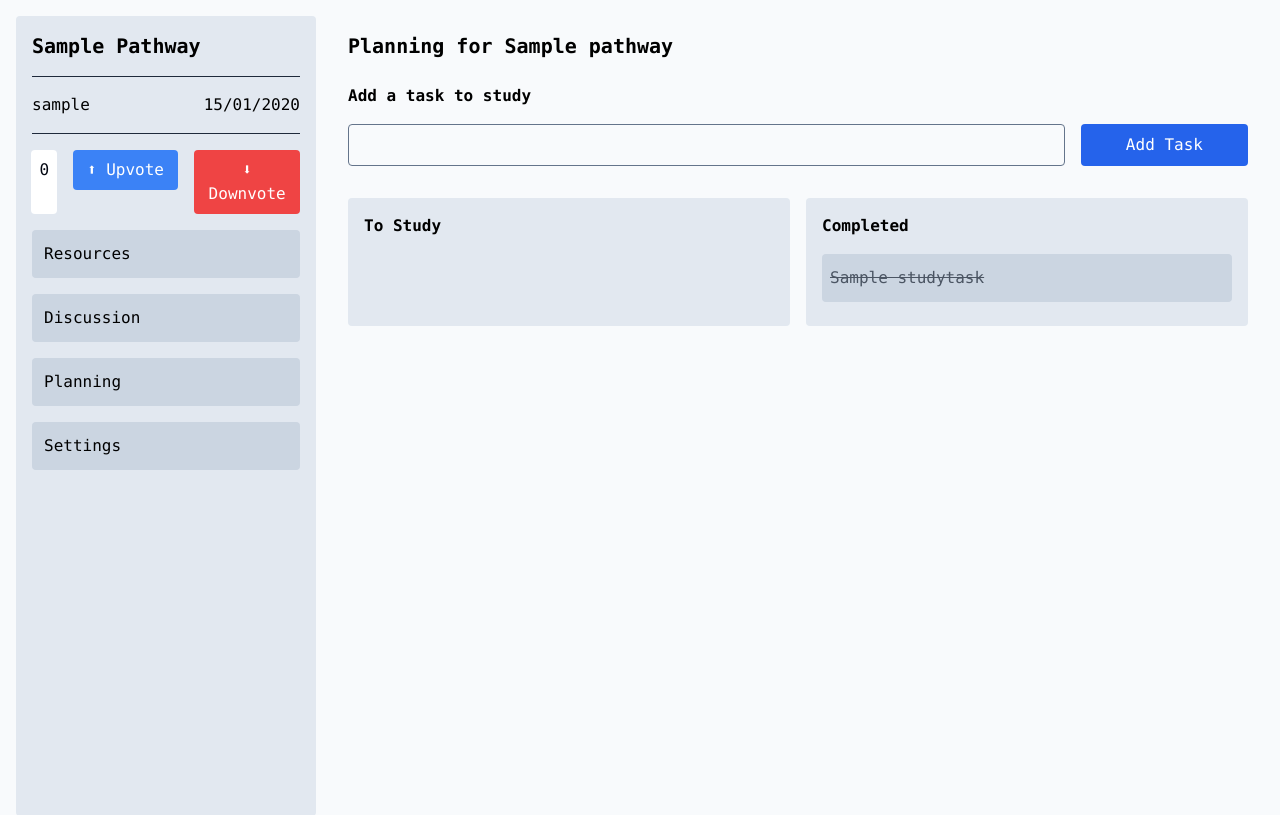
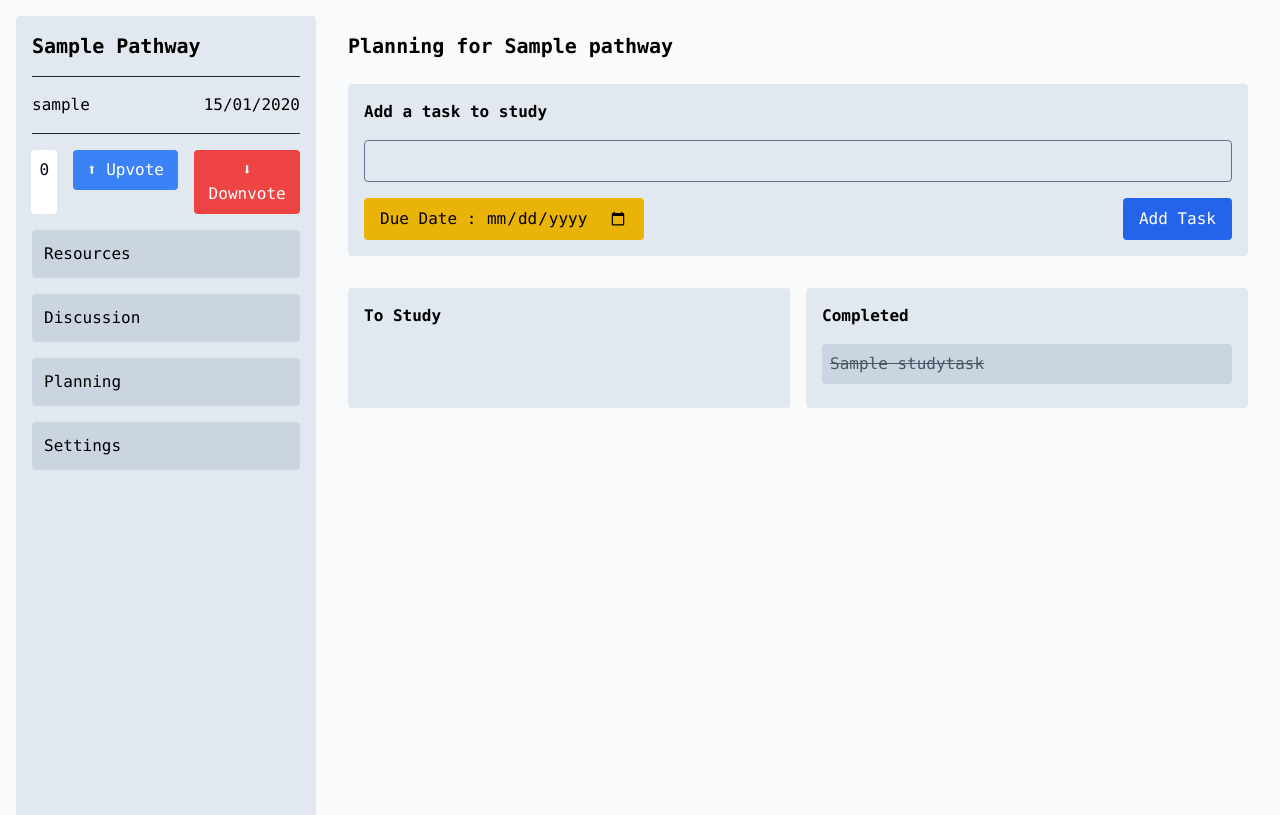
Before and after one commit to sd4483/Pathways, a Django app: page /pathways/pathway/1/planning/ in a window 1280 px wide. Shown: the part 60-875 px from the top of the page. Run offline with Django 4.2, Linux system fonts and the light colour scheme; a user stored in the database is signed in; tables that the repository leaves empty hold one stand-in row (values such as "Sample post").

Commit message:
Due dates for tasks
Due dates can be set for tasks. Stylised the task management a bit.

```diff
--- a/pathways/forms.py
+++ b/pathways/forms.py
@@ -79,10 +79,13 @@ class TextResourceForm(forms.ModelForm):
 
 
 class StudyTaskForm(forms.ModelForm):
+    due_date = forms.DateField(widget=forms.DateInput(attrs={'type': 'date'}))
     class Meta:
         model = StudyTask
-        fields = ['title']
+        fields = ['title', 'due_date']
 
     def __init__(self, *args, **kwargs):
         super().__init__(*args, **kwargs)
         self.fields['title'].widget.attrs.update({'class': 'w-full py-2 px-4 border border-slate-500 focus:outline-none focus:border-slate-700 text-black block bg-transparent rounded'})
+        self.fields['due_date'].widget.attrs.update({'class': 'bg-transparent focus:outline-none'})
+        self.fields['due_date'].required = False
--- a/pathways/models.py
+++ b/pathways/models.py
@@ -71,3 +71,4 @@ class StudyTask(models.Model):
     title = models.CharField(max_length=200)
     is_completed = models.BooleanField(default=False)
     created_at = models.DateTimeField(auto_now_add=True)
+    due_date = models.DateField(blank=True, null=True)
--- a/pathways/templates/pathways/pathway_comments_template.html
+++ b/pathways/templates/pathways/pathway_comments_template.html
@@ -4,7 +4,7 @@
 <div class="text-xl pb-2 font-bold">Discussion for {{ pathway.title }}</div>
 
 {% if user.is_authenticated %}
-    <!-- Comment form to post a new comment (not a reply) -->
+    <!-- Comment form to post a new comment -->
     <form method="post" action="{% url 'pathway_comments' pathway.id %}">
         {% csrf_token %}
         {{ form.text }}
--- a/pathways/templates/pathways/planning_template.html
+++ b/pathways/templates/pathways/planning_template.html
@@ -6,12 +6,14 @@
 {% if user.is_authenticated %}
 
     <!-- Task Addition Form -->
-    <div class="my-4">
+    <div class="my-4 bg-slate-200 rounded p-4">
         <div class="font-bold pb-2">Add a task to study</div>
         <form method="post" class="flex flex-col">
             {% csrf_token %}
-            <div class="grid grid-cols-5 gap-4 mt-2">
-                <div class="col-span-4">{{ form.title }}</div>
+            <div class="mt-2">{{ form.title }}</div>
+
+            <div class="flex justify-between mt-4">
+                <div class="bg-yellow-500 px-4 py-2 text-black rounded">Due Date : {{ form.due_date }}</div>
                 <button type="submit" class="bg-blue-600 text-white px-4 py-2 rounded">Add Task</button>
             </div>
         </form>
@@ -22,11 +24,14 @@
         <div class="my-4 bg-slate-200 rounded p-4">
             <div class="font-bold pb-2">To Study</div>
             {% for task in to_study_tasks %}
-            <div class="flex justify-between items-center bg-slate-300 rounded p-2 my-2">
-                <span>{{ task.title }}</span>
+            <div class="flex justify-between gap-4 items-center my-2">
+                <div class="flex justify-between items-center bg-slate-300 rounded p-2 w-full">
+                    <span>{{ task.title }}</span>
+                    <span class="text-gray-700 text-sm">Due by {{ task.due_date }}</span>
+                </div>
                 <form method="post" action="{% url 'complete_task' pathway.id task.id %}">
                     {% csrf_token %}
-                    <button type="submit" class="text-white bg-green-600 hover:bg-green-700 rounded px-4 py-1">✓</button>
+                    <button type="submit" class="text-white bg-green-600 hover:bg-green-700 rounded px-4 py-2">✓</button>
                 </form>
             </div>
             {% endfor %}
@@ -36,7 +41,7 @@
         <div class="my-4 bg-slate-200 rounded p-4">
             <div class="font-bold pb-2">Completed</div>
             {% for task in completed_tasks %}
-            <div class="flex justify-between items-center rounded line-through text-gray-600 py-3 px-2 my-2 bg-slate-300">
+            <div class="flex justify-between items-center rounded line-through text-gray-600 py-2 px-2 my-2 bg-slate-300">
                 <span>{{ task.title }}</span>
             </div>
             {% endfor %}
@@ -52,4 +57,10 @@
     </div>
 {% endif %}
 
+<script>
+    document.querySelector('#{{ form.due_date.id_for_label }}').addEventListener('change', function(e) {
+        document.querySelector('#selectedDate').textContent = e.target.value;
+    });
+</script>
+
 {% endblock %}
--- a/static/src/styles.css
+++ b/static/src/styles.css
@@ -973,6 +1011,21 @@ video {
   background-color: rgb(209 213 219 / var(--tw-bg-opacity)) !important;
 }
 
+.bg-orange-500 {
+  --tw-bg-opacity: 1 !important;
+  background-color: rgb(249 115 22 / var(--tw-bg-opacity)) !important;
+}
+
+.bg-yellow-400 {
+  --tw-bg-opacity: 1 !important;
+  background-color: rgb(250 204 21 / var(--tw-bg-opacity)) !important;
+}
+
+.bg-yellow-500 {
+  --tw-bg-opacity: 1 !important;
+  background-color: rgb(234 179 8 / var(--tw-bg-opacity)) !important;
+}
+
 .p-2 {
   padding: 0.5rem !important;
 }
```
Also changed, not shown: other parts of static/src/styles.css (+69 -0 lines), pathways/migrations/0008_studytask_due_date.py (added).
